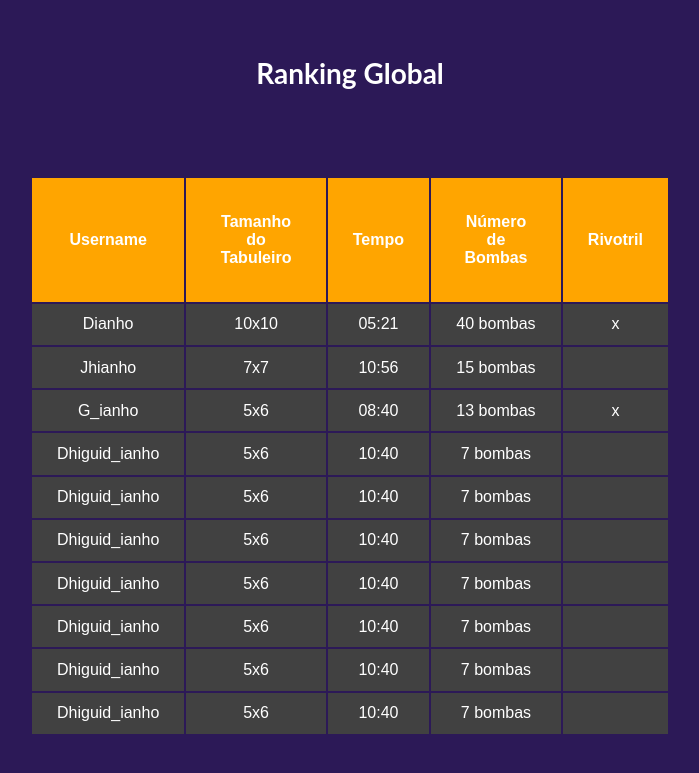
After one commit to izzy-el/web-minesweeper, a PHP site: page /pages/global-ranking.html in a window 1280 px wide. The commit adds this page. Shown: the top 773 px of the page, without its empty margins (290-989 px from the left). Run offline with PHP 8.4, Linux system fonts and the light colour scheme.

Commit message:
Continue

```diff
--- /dev/null
+++ b/src/pages/global-ranking.html
@@ -0,0 +1,95 @@
+<!DOCTYPE html>
+<html lang="en">
+    <head>
+        <meta charset="UTF-8" />
+        <meta http-equiv="X-UA-Compatible" content="IE=edge" />
+        <meta name="viewport" content="width=device-width, initial-scale=1.0" />
+        <title>Ranking Global - Mineles</title>
+        <link rel="stylesheet" href="../styles/global.css" />
+        <link rel="stylesheet" href="../styles/global-ranking.css" />
+    </head>
+    <body>
+        <header class="ranking-header">
+            <h1>Ranking Global</h1>
+        </header>
+        <table>
+            <tr>
+                <th>Username</th>
+                <th>Tamanho do Tabuleiro</th>
+                <th>Tempo</th>
+                <th>Número de Bombas</th>
+                <th>Rivotril</th>
+            </tr>
+            <tr>
+                <td>Dianho</td>
+                <td>10x10</td>
+                <td>05:21</td>
+                <td>40 bombas</td>
+                <td>x</td>
+            </tr>
+            <tr>
+                <td>Jhianho</td>
+                <td>7x7</td>
+                <td>10:56</td>
+                <td>15 bombas</td>
+                <td></td>
+            </tr>
+            <tr>
+                <td>G_ianho</td>
+                <td>5x6</td>
+                <td>08:40</td>
+                <td>13 bombas</td>
+                <td>x</td>
+            </tr>
+            <tr>
+                <td>Dhiguid_ianho</td>
+                <td>5x6</td>
+                <td>10:40</td>
+                <td>7 bombas</td>
+                <td></td>
+            </tr>
+            <tr>
+                <td>Dhiguid_ianho</td>
+                <td>5x6</td>
+                <td>10:40</td>
+                <td>7 bombas</td>
+                <td></td>
+            </tr>
+            <tr>
+                <td>Dhiguid_ianho</td>
+                <td>5x6</td>
+                <td>10:40</td>
+                <td>7 bombas</td>
+                <td></td>
+            </tr>
+            <tr>
+                <td>Dhiguid_ianho</td>
+                <td>5x6</td>
+                <td>10:40</td>
+                <td>7 bombas</td>
+                <td></td>
+            </tr>
+            <tr>
+                <td>Dhiguid_ianho</td>
+                <td>5x6</td>
+                <td>10:40</td>
+                <td>7 bombas</td>
+                <td></td>
+            </tr>
+            <tr>
+                <td>Dhiguid_ianho</td>
+                <td>5x6</td>
+                <td>10:40</td>
+                <td>7 bombas</td>
+                <td></td>
+            </tr>
+            <tr>
+                <td>Dhiguid_ianho</td>
+                <td>5x6</td>
+                <td>10:40</td>
+                <td>7 bombas</td>
+                <td></td>
+            </tr>
+        </table>
+    </body>
+</html>
--- a/src/styles/game.css
+++ b/src/styles/game.css
@@ -82,6 +82,7 @@ body {
     background-color: white;
     border: none;
     font-size: 24px;
+    border-radius: 5px;
 }
 
 
--- /dev/null
+++ b/src/styles/global-ranking.css
@@ -0,0 +1,37 @@
+* {
+    color: white;
+    background-color: #2c1957;
+}
+
+.ranking-header {
+    height: 15vh;
+    max-width: 100vw;
+    margin-top: 7vh;
+}
+
+.ranking-header h1{
+    text-align: center;
+}
+
+
+table {
+    height: 70vh;
+    width: 50vw;
+    margin-left: 25vw;
+    text-align: center;
+    justify-content: center;
+    /* column-gap: 200px; */
+    border-collapse: separate;
+    /* background-color: darkgray; */
+
+}
+
+th, td {
+    padding: 0 25px;
+    background-color: rgb(65, 65, 65);
+}
+
+th{
+    font-weight: bold;
+    background-color: orange;
+}
--- a/src/styles/global.css
+++ b/src/styles/global.css
@@ -16,6 +16,7 @@ h2 {
 
 h3 {
     font-size: 20px;
+    font-family: "Lato", sans-serif;
 }
 
 p {
@@ -43,19 +44,23 @@ li {
     font-family: "Poppins", sans-serif;
 }
 
+table {
+    font-family: "Poppins", sans-serif;
+}
+
 /* width */
 ::-webkit-scrollbar {
     width: 20px;
-  }
+}
 
 /* Track */
 ::-webkit-scrollbar-track {
-box-shadow: inset 0 0 5px grey;
-border-radius: 10px;
+    box-shadow: inset 0 0 5px grey;
+    border-radius: 10px;
 }
 
 /* Handle */
 ::-webkit-scrollbar-thumb {
-background: orange;
-border-radius: 10px;
+    background: orange;
+    border-radius: 10px;
 }
```
Also changed, not shown: src/pages/game.html (+78 -34 lines), src/pages/index.html (+38 -17 lines), src/pages/signup.html (+82 -20 lines), src/styles/index.css (+9 -5 lines), src/styles/signup.css (+9 -5 lines).
